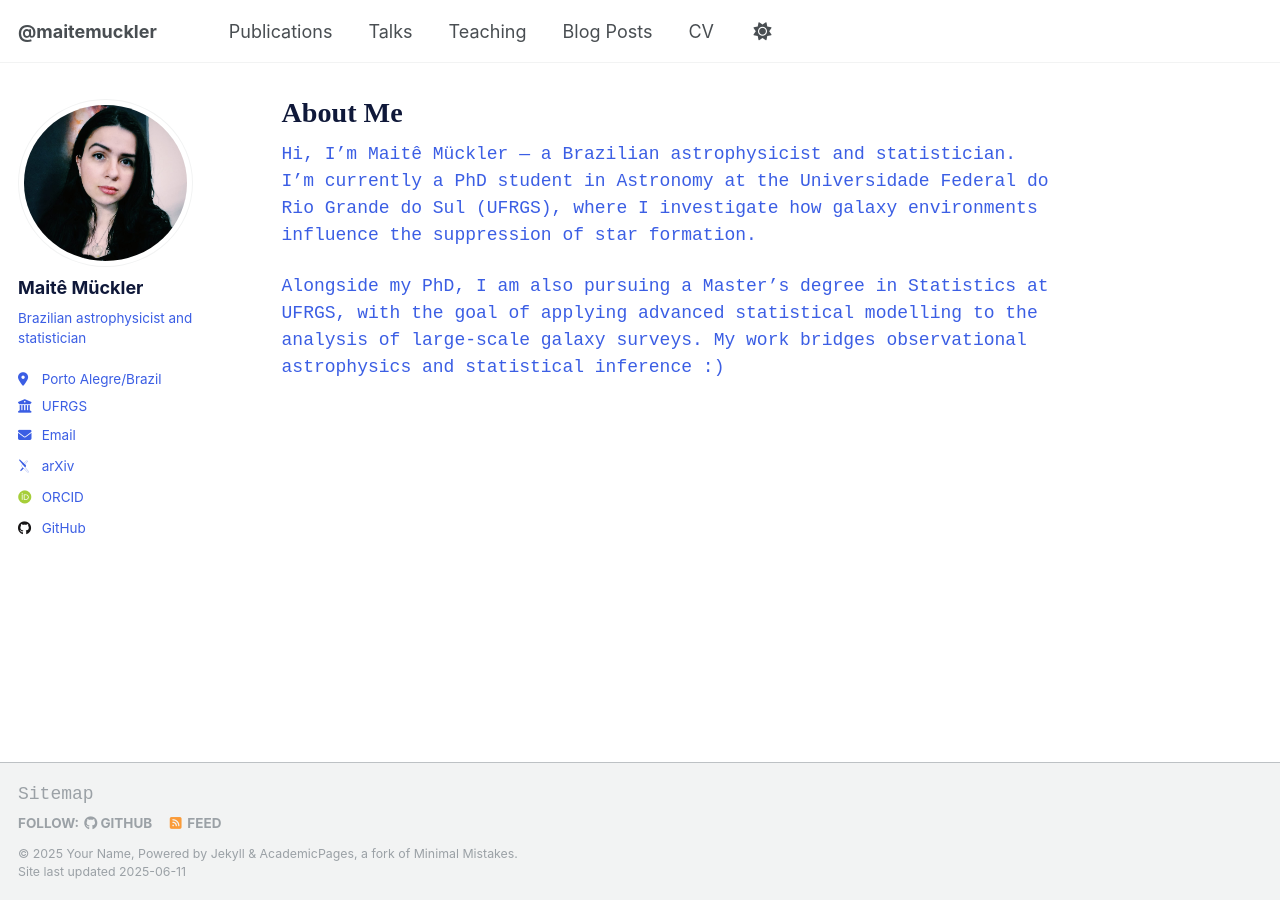
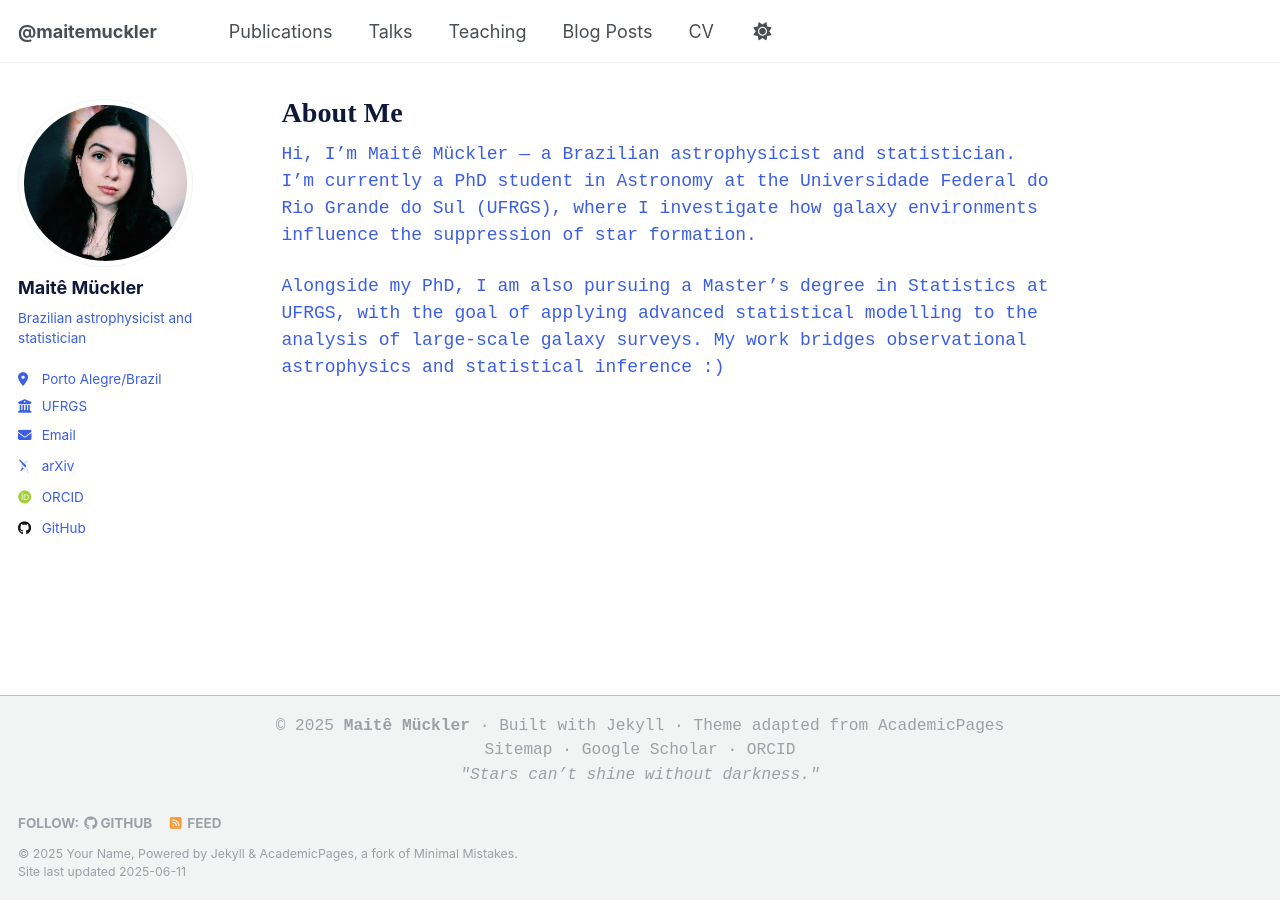
Before and after one commit to maitemuckler/maitemuckler.github.io, a Jekyll site: the page built from index.md, in a window 1280 px wide. Built offline with Jekyll 4.4.1, drawn with Linux system fonts in a browser that asks for light colours; some web fonts are replaced.

Commit message:
Personaliza rodapé

```diff
--- a/_includes/footer/custom.html
+++ b/_includes/footer/custom.html
@@ -1,3 +1,11 @@
 <!-- start custom footer snippets -->
-<a href="/sitemap/">Sitemap</a>
+<p style="text-align: center; font-size: 90%;">
+  © 2025 <strong>Maitê Mückler</strong> · Built with <a href="https://jekyllrb.com" target="_blank">Jekyll</a> · Theme adapted from <a href="https://github.com/academicpages/academicpages.github.io" target="_blank">AcademicPages</a>
+  <br>
+  <a href="/sitemap/">Sitemap</a> ·
+  <a href="https://scholar.google.com/citations?user=SEU_ID" target="_blank">Google Scholar</a> ·
+  <a href="https://orcid.org/SEU_ORCID" target="_blank">ORCID</a>
+  <br>
+  <em>"Stars can’t shine without darkness."</em>
+</p>
 <!-- end custom footer snippets -->
```
